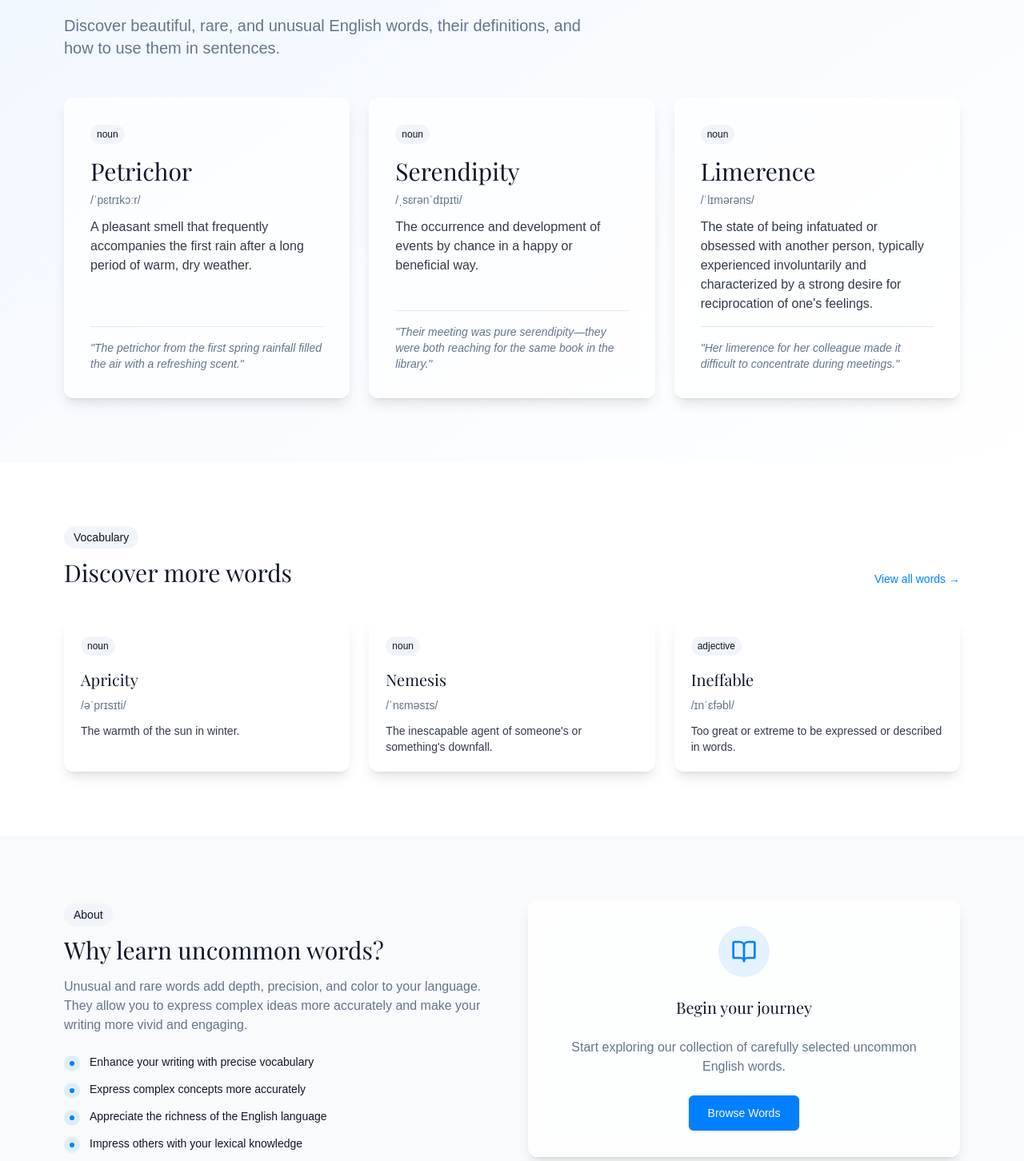
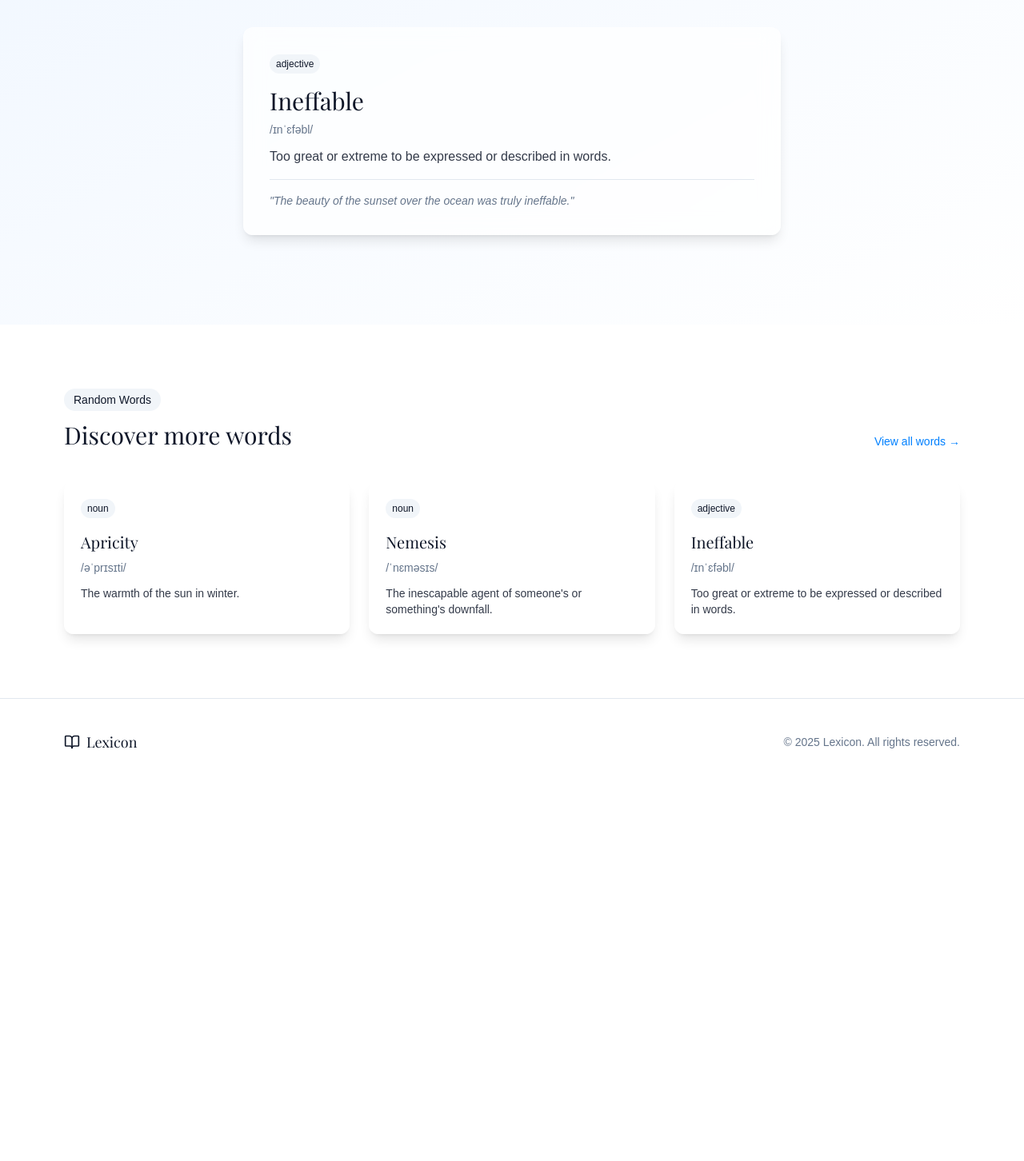
Before and after one commit to S1M0N38/lexicon, a React (Vite) app: page / in a window 1280 px wide. Shown: the part 298-1750 px from the top of the page at 80% size. After the commit the page ends 1280 px from the top, so only its background shows below. Built offline with nearby package versions, Linux system fonts and the light colour scheme; a web font is replaced by a local one.

Commit message:
Refactor home page layout
Updated the home page to feature a single main word that changes daily, accompanied by three random word cards below. This provides a more minimal and focused user experience.

```diff
--- a/src/pages/Index.tsx
+++ b/src/pages/Index.tsx
@@ -1,5 +1,5 @@
 
-import React, { useEffect } from "react";
+import React, { useEffect, useState } from "react";
 import WordCard from "@/components/WordCard";
 import WordList from "@/components/WordList";
 import GlassPanel from "@/components/GlassPanel";
@@ -17,8 +17,29 @@ const Index = () => {
     return shuffled.slice(0, count);
   };
 
+  // Get a daily word based on the date
+  const getDailyWord = () => {
+    // Get current date and use it as a seed
+    const today = new Date();
+    const dateString = `${today.getFullYear()}-${today.getMonth() + 1}-${today.getDate()}`;
+
+    // Simple hash function to get a number from the date string
+    let hash = 0;
+    for (let i = 0; i < dateString.length; i++) {
+      hash = ((hash << 5) - hash) + dateString.charCodeAt(i);
+      hash |= 0; // Convert to 32bit integer
+    }
+
+    // Use absolute value of hash to get a positive index
+    const index = Math.abs(hash) % words.length;
+    return words[index];
+  };
+
   // Select random words on each render
   const randomWords = getRandomWords();
+
+  // Get the daily word
+  const dailyWord = getDailyWord();
 
   useEffect(() => {
     // Animation for page elements on load
@@ -33,38 +54,35 @@ const Index = () => {
 
   return (
     <div className="min-h-screen">
-      {/* Hero section */}
+      {/* Hero section - minimalist with daily word */}
       <section className="pt-32 pb-20 relative">
         <div className="absolute inset-0 bg-gradient-to-br from-blue-50 to-white -z-10" />
         <div className="container px-4 mx-auto max-w-6xl">
           <div className="opacity-0 animate-on-load">
             <span className="px-3 py-1 text-sm font-medium rounded-full bg-blue-100 text-blue-800 mb-6 inline-block">
-              Uncommon English
+              Word of the Day
             </span>
           </div>
           <h1 className="font-serif text-4xl md:text-6xl mb-4 opacity-0 animate-on-load">
-            Expand your lexicon with <br className="hidden md:block" />
-            <span className="text-primary">uncommon words</span>
+            Expand your lexicon
           </h1>
           <p className="text-lg md:text-xl text-muted-foreground max-w-2xl mb-12 opacity-0 animate-on-load">
-            Discover beautiful, rare, and unusual English words, their definitions, and how to use them in sentences.
+            Discover beautiful, rare, and unusual English words.
           </p>
 
-          <div className="grid grid-cols-1 md:grid-cols-3 gap-6 opacity-0 animate-on-load">
-            {featuredWords.map((word, index) => (
-              <WordCard key={word.id} word={word} featured />
-            ))}
+          <div className="opacity-0 animate-on-load max-w-2xl mx-auto">
+            <WordCard word={dailyWord} featured className="mb-8" />
           </div>
         </div>
       </section>
 
-      {/* More words section */}
+      {/* Random words section */}
       <section className="py-20 bg-white relative">
         <div className="container px-4 mx-auto max-w-6xl">
           <div className="flex justify-between items-end mb-10">
             <div>
               <span className="px-3 py-1 text-sm font-medium rounded-full bg-secondary text-secondary-foreground mb-3 inline-block">
-                Vocabulary
+                Random Words
               </span>
               <h2 className="font-serif text-2xl md:text-3xl">Discover more words</h2>
             </div>
@@ -74,59 +92,6 @@ const Index = () => {
           </div>
 
           <WordList words={randomWords} />
-        </div>
-      </section>
-
-      {/* About section */}
-      <section className="py-20 bg-gray-50 relative">
-        <div className="container px-4 mx-auto max-w-6xl">
-          <div className="grid grid-cols-1 md:grid-cols-2 gap-10 items-center">
-            <div>
-              <span className="px-3 py-1 text-sm font-medium rounded-full bg-secondary text-secondary-foreground mb-3 inline-block">
-                About
-              </span>
-              <h2 className="font-serif text-2xl md:text-3xl mb-4">Why learn uncommon words?</h2>
-              <p className="text-muted-foreground mb-6">
-                Unusual and rare words add depth, precision, and color to your language. They allow you to express complex ideas more accurately and make your writing more vivid and engaging.
-              </p>
-              <ul className="space-y-3">
-                {[
-                  "Enhance your writing with precise vocabulary",
-                  "Express complex concepts more accurately",
-                  "Appreciate the richness of the English language",
-                  "Impress others with your lexical knowledge"
-                ].map((item, i) => (
-                  <li key={i} className="flex items-start">
-                    <div className="flex-shrink-0 h-5 w-5 rounded-full bg-primary/10 flex items-center justify-center mt-0.5 mr-3">
-                      <div className="h-1.5 w-1.5 rounded-full bg-primary"></div>
-                    </div>
-                    <span className="text-sm">{item}</span>
-                  </li>
-                ))}
-              </ul>
-            </div>
-            <div>
-              <GlassPanel className="md:p-8">
-                <div className="flex justify-center mb-6">
-                  <div className="h-16 w-16 rounded-full bg-primary/10 flex items-center justify-center">
-                    <BookOpen className="h-8 w-8 text-primary" />
-                  </div>
-                </div>
-                <h3 className="font-serif text-xl text-center mb-6">Begin your journey</h3>
-                <p className="text-center text-muted-foreground mb-6">
-                  Start exploring our collection of carefully selected uncommon English words.
-                </p>
-                <div className="flex justify-center">
-                  <a
-                    href="/browse"
-                    className="inline-flex items-center justify-center rounded-md bg-primary px-6 py-3 text-sm font-medium text-primary-foreground shadow transition-colors hover:bg-primary/90 focus-visible:outline-none focus-visible:ring-1 focus-visible:ring-ring"
-                  >
-                    Browse Words
-                  </a>
-                </div>
-              </GlassPanel>
-            </div>
-          </div>
         </div>
       </section>
 
```
